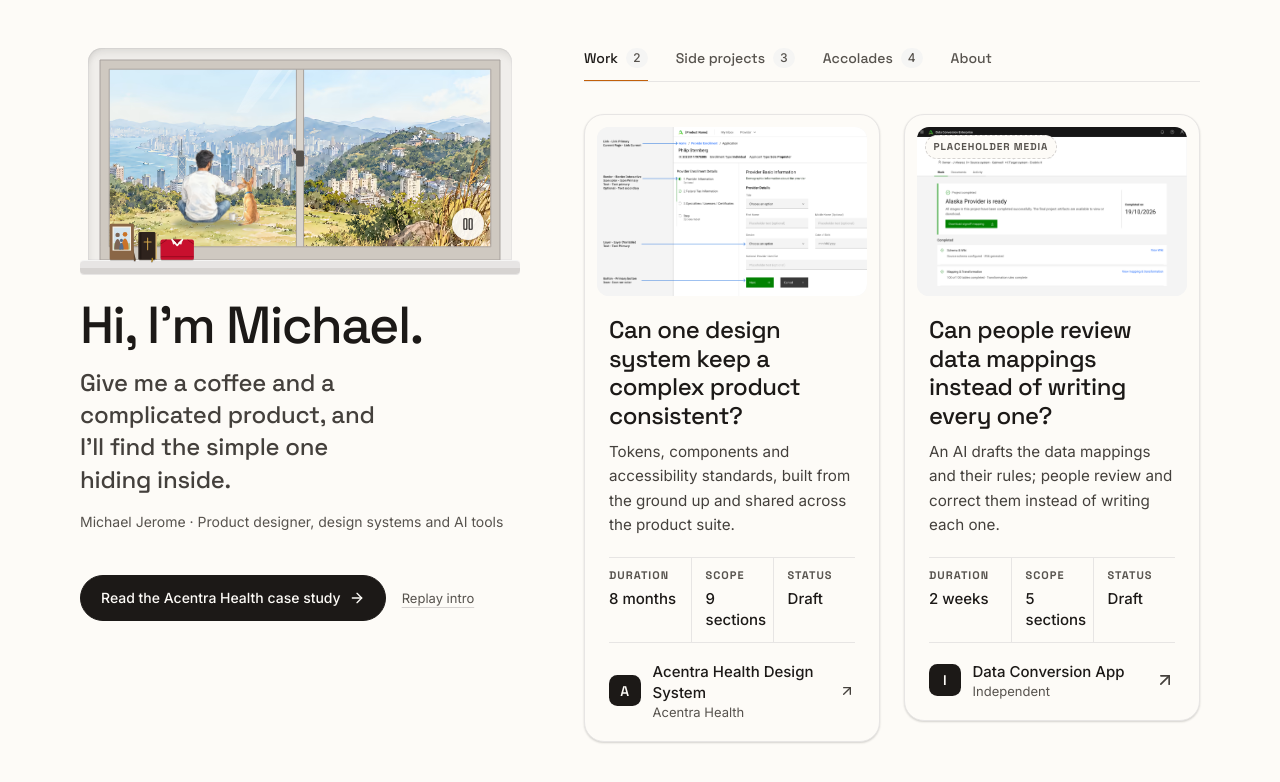
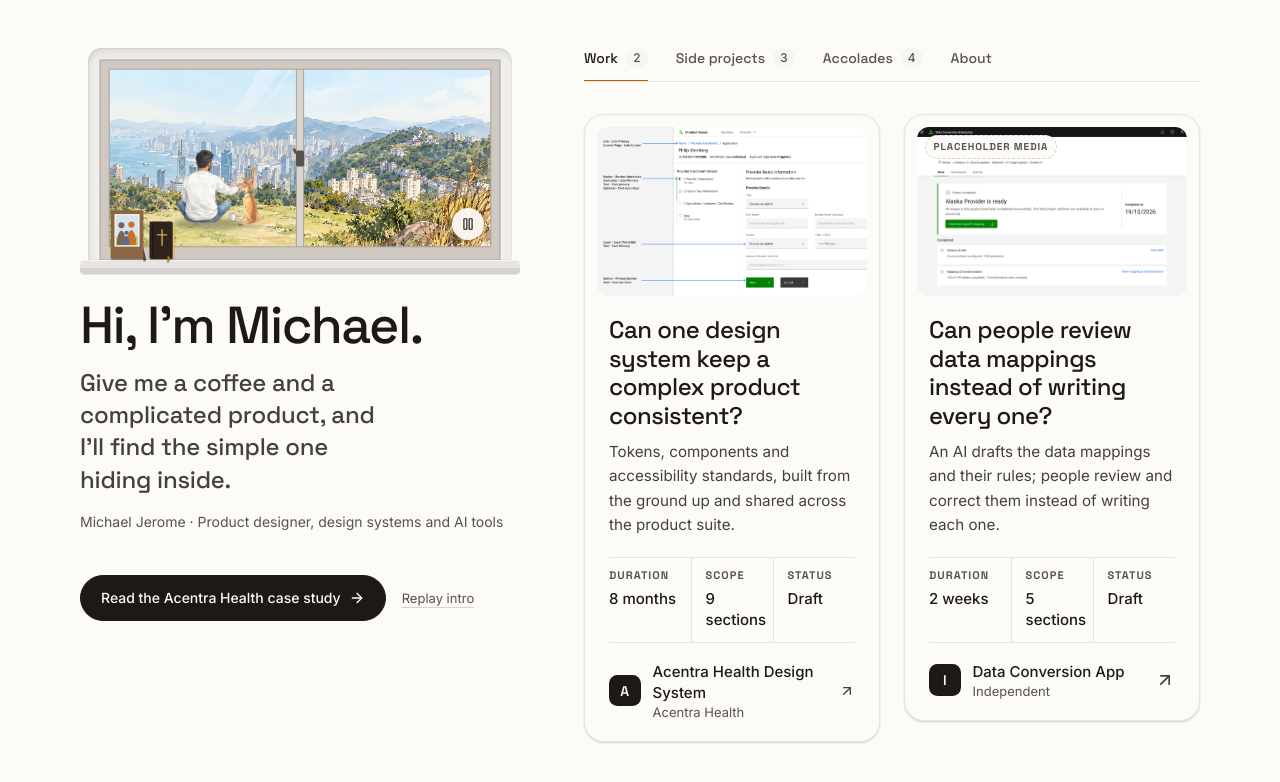
Before and after one commit to MaximusDuff13/Portfolio-2026, a Next.js app: page / in a window 1280 px wide. Shown: the top 782 px of the page. Built offline with nearby package versions, Linux system fonts and the light colour scheme.

Commit message:
Home window ledge: just the family photo and the Bible, larger
Removes the Manchester United shirt. The photo frame and the Bible are about 35% larger
(up to 76px wide as a pair, from 56), still in the corner and clear of Michael.

Co-Authored-By: Claude Opus 5.5 <noreply@anthropic.com>

```diff
--- a/src/app/_home/kit/windows/w3.tsx
+++ b/src/app/_home/kit/windows/w3.tsx
@@ -5,8 +5,8 @@ import './w3.css'
 
 /* Window variant 3 · Hong Kong flat window.
    The loop seen from a high-rise flat: a slim aluminium window in a deep reveal, a ledge with
-   the things Michael keeps there (his family's photo, his Bible, a folded Manchester United
-   shirt), a crescent latch on the meeting stile. One frame and one sash: the
+   the things Michael keeps there (his family's photo and his Bible), a crescent latch on the
+   meeting stile. One frame and one sash: the
    left of the view is seen through its glass, the right (where the dog runs in) is open. It
    doesn't move: the sliding front sash, and its open/shut moment, were taken out.
 
@@ -75,10 +75,9 @@ export default function W3({ direction, children }: WindowProps) {
 
       <div className="w3-sill" aria-hidden="true" />
 
-      {/* What Michael keeps on the ledge: a photo of his family, his Bible standing beside it,
-          and a folded Manchester United shirt (red with the white trim, no crest). Low and in
-          the corner, clear of him in the painting. */}
-      <svg className="w3-keepsakes" viewBox="0 0 100 70" aria-hidden="true" focusable="false">
+      {/* What Michael keeps on the ledge: a photo of his family and his Bible standing beside
+          it. Low and in the corner, clear of him in the painting. */}
+      <svg className="w3-keepsakes" viewBox="0 0 58 70" aria-hidden="true" focusable="false">
         <defs>
           <clipPath id={`w3-photo-${uid}`}>
             <rect x="7" y="33" width="18" height="24" rx="0.5" />
@@ -111,15 +110,6 @@ export default function W3({ direction, children }: WindowProps) {
           <path className="w3-bible-cross" d="M44 44.5v12.5M40.2 48.6h7.6" />
           <path className="w3-bible-ribbon" d="M49 66.5c.6 1.4.4 2.4-.4 3" />
         </g>
-        {/* the shirt, folded as on a shop shelf: red, the collar in white with its two points,
-            the shoulders folded in */}
-        <g className="w3-shirt">
-          <rect className="w3-shirt-body" x="58" y="46" width="36" height="22" rx="2" />
-          <path className="w3-shirt-fold" d="M58.6 50.6 64.4 46.6M93.4 50.6 87.6 46.6M58.8 64.6h34.4" />
-          <path className="w3-shirt-neck" d="M71 46 76 51.6 81 46Z" />
-          <path className="w3-shirt-collar" d="M70.4 46.2 76 52.4 81.6 46.2" />
-          <path className="w3-shirt-points" d="M70.4 46.2 71.8 51.2 74.6 49.6ZM81.6 46.2 80.2 51.2 77.4 49.6Z" />
-        </g>
       </svg>
     </div>
   )
```
Also changed, not shown: src/app/_home/kit/windows/w3.css.
